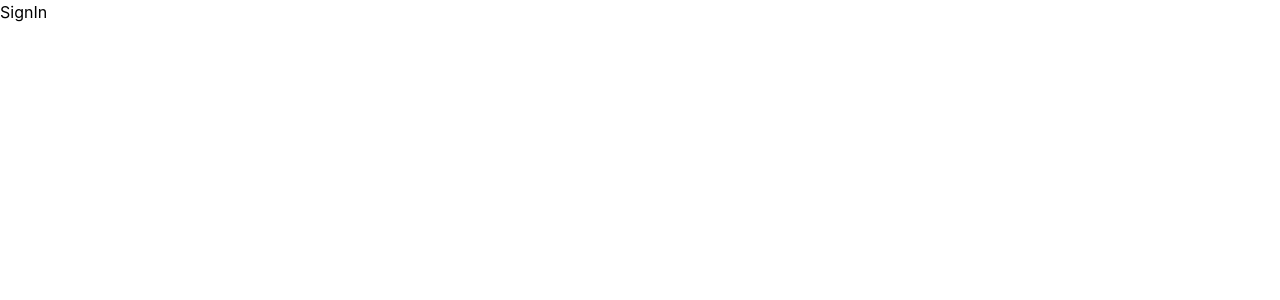
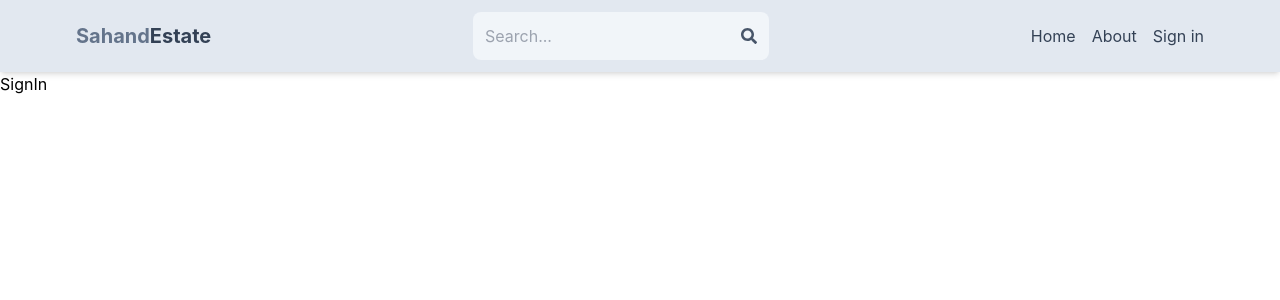
Before and after one commit to manishdevelops/mern-estate, a React (Create React App) app in the folder client/: page /sign-in in a window 1280 px wide. Shown: the top 300 px of the page. Built offline with nearby package versions, Linux system fonts and the light colour scheme.

Commit message:
create header component

```diff
--- a/client/package.json
+++ b/client/package.json
@@ -8,6 +8,7 @@
     "@testing-library/user-event": "^13.5.0",
     "react": "^18.2.0",
     "react-dom": "^18.2.0",
+    "react-icons": "^5.0.1",
     "react-router-dom": "^6.22.0",
     "react-scripts": "5.0.1",
     "web-vitals": "^2.1.4"
--- a/client/src/App.js
+++ b/client/src/App.js
@@ -5,10 +5,12 @@
 import SignUp from './pages/SignUp';
 import About from './pages/About';
 import Profile from './pages/Profile';
+import Header from './components/Header';
 
 function App() {
   return (
     <BrowserRouter>
+      <Header />
       <Routes>
         <Route path='/' element={<Home />} />
         <Route path='/sign-in' element={<SignIn />} />
--- /dev/null
+++ b/client/src/components/Header.jsx
@@ -0,0 +1,32 @@
+import { FaSearch } from 'react-icons/fa';
+import { Link } from 'react-router-dom';
+
+export default function Header() {
+    return (
+        <header className='bg-slate-200 shadow-md'>
+            <div className='flex justify-between items-center max-w-6xl mx-auto p-3'>
+                <Link to='/'>
+                    <h1 className='font-bold text-sm sm:text-xl flex flex-wrap'>
+                        <span className='text-slate-500'>Sahand </span>
+                        <span className='text-slate-700'>Estate</span>
+                    </h1>
+                </Link>
+                <form className='bg-slate-100 p-3 rounded-lg flex items-center'>
+                    <input type='text' placeholder='Search...' className='bg-transparent focus:outline-none w-24 sm:w-64' />
+                    <FaSearch className='text-slate-600' />
+                </form>
+                <ul className='flex gap-4'>
+                    <Link to='/'>
+                        <li className='hidden sm:inline text-slate-700 hover:underline cursor-pointer'>Home</li>
+                    </Link>
+                    <Link to='/about'>
+                        <li className='hidden sm:inline text-slate-700 hover:underline cursor-pointer'>About</li>
+                    </Link>
+                    <Link to='sign-in'>
+                        <li className='hidden sm:inline text-slate-700 hover:underline cursor-pointer'>Sign in</li>
+                    </Link>
+                </ul>
+            </div>
+        </header>
+    )
+}
```
Also changed, not shown: 2 other files (tests, documents, lock files or other folders).
